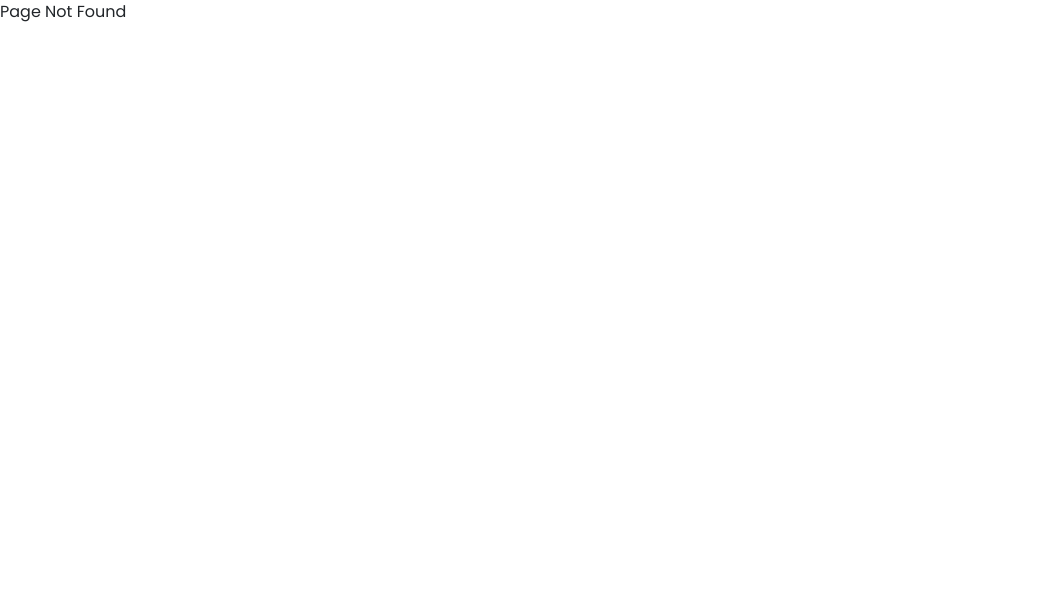
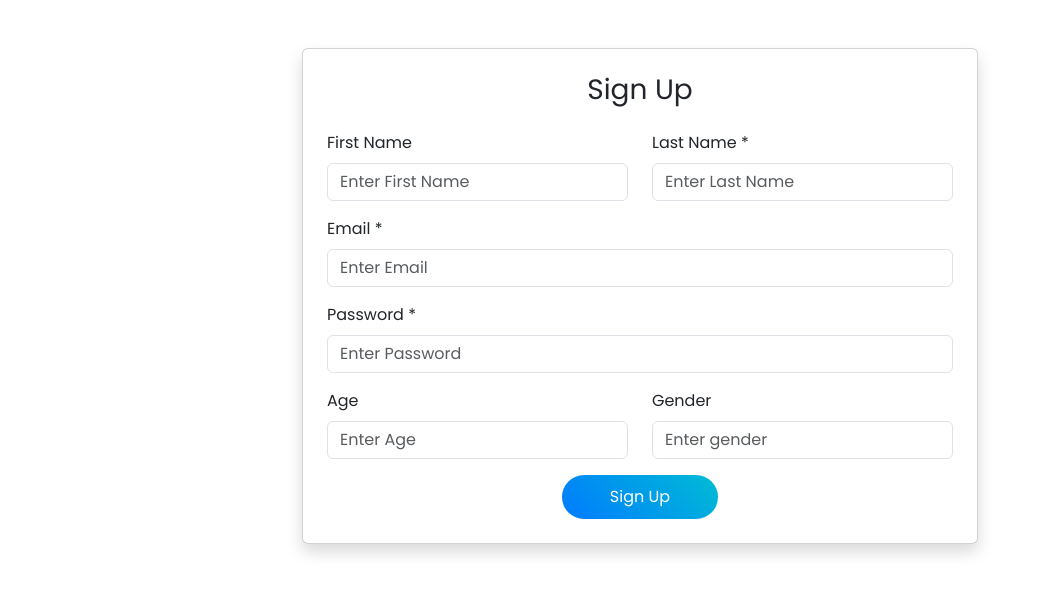
Before and after one commit to SupriyoGhoshal/Ai-BoneScanner, a React (Vite) app in the folder Frontend/: page /register in a window 1280 px wide. Before the commit this address had no page. Shown: the top 594 px of the page, without its empty margins (0-1043 px from the left). Built offline with nearby package versions, Linux system fonts and the light colour scheme.

Commit message:
Signup linked

```diff
--- a/Frontend/src/App.jsx
+++ b/Frontend/src/App.jsx
@@ -1,6 +1,7 @@
 import { useState } from 'react'
 import {BrowserRouter, Routes, Route} from "react-router-dom"
 import Home from './Home'
+import Signup from './Auth/Signup'
 
 function App() {
 
@@ -10,6 +11,7 @@ function App() {
         <Routes>
           <Route path="*" element={<div>Page Not Found</div>}></Route>
           <Route path="/" element={<Home/>}></Route>
+          <Route path='/register' element={<Signup/>}></Route>
         </Routes>
       </BrowserRouter>
     </>
--- a/Frontend/src/Auth/Signup.jsx
+++ b/Frontend/src/Auth/Signup.jsx
@@ -0,0 +1,85 @@
+function Signup() {
+    return (
+        <>
+            <div className="container my-5" style={{width: "700px"}}>
+                <div className="card shadow p-4">
+                    <h3 className="text-center mb-4">Sign Up</h3>
+                    <form>
+                        {/* First Name & Last Name */}
+                        <div className="row mb-3">
+                            <div className="col-md-6">
+                                <label htmlFor="firstName" className="form-label">First Name</label>
+                                <input
+                                    type="text"
+                                    className="form-control"
+                                    id="firstName"
+                                    placeholder="Enter First Name"
+                                />
+                            </div>
+                            <div className="col-md-6">
+                                <label htmlFor="lastName" className="form-label">Last Name *</label>
+                                <input
+                                    type="text"
+                                    className="form-control"
+                                    id="lastName"
+                                    placeholder="Enter Last Name"
+                                />
+                            </div>
+                        </div>
+
+                        {/* Email */}
+                        <div className="mb-3">
+                            <label htmlFor="email" className="form-label">Email *</label>
+                            <input
+                                type="email"
+                                className="form-control"
+                                id="email"
+                                placeholder="Enter Email"
+                            />
+                        </div>
+
+                        {/* Password */}
+                        <div className="mb-3">
+                            <label htmlFor="password" className="form-label">Password *</label>
+                            <input
+                                type="password"
+                                className="form-control"
+                                id="password"
+                                placeholder="Enter Password"
+                            />
+                        </div>
+
+                        {/* Age */}
+                        <div className="row mb-3">
+                            <div className="col-md-6">
+                                <label htmlFor="age" className="form-label">Age</label>
+                                <input
+                                    type="number"
+                                    className="form-control"
+                                    id="age"
+                                    placeholder="Enter Age"
+                                />
+                            </div>
+                            <div className="col-md-6">
+                                <label htmlFor="age" className="form-label">Gender</label>
+                                <input
+                                    type="text"
+                                    className="form-control"
+                                    id="age"
+                                    placeholder="Enter gender"
+                                />
+                            </div>
+                        </div>
+
+                        {/* Submit Button */}
+                        <div className="text-center">
+                            <button type="submit" className="btn btn-primary px-5">Sign Up</button>
+                        </div>
+                    </form>
+                </div>
+            </div>
+        </>
+    );
+}
+
+export default Signup;
--- a/Frontend/src/Components/Navbar.jsx
+++ b/Frontend/src/Components/Navbar.jsx
@@ -1,4 +1,5 @@
 import "./Navbar.css"
+import {Link} from "react-router-dom"
 
 function Navbar() {
     return (
@@ -28,7 +29,7 @@ function Navbar() {
           <a class="nav-link" href="#contact">Contact</a>
         </li>
         <li class="nav-item">
-          <a class="btn get-started-btn ms-3" href="#login">Get Started</a>
+          <Link to="/register" class="btn get-started-btn ms-3">Get Started</Link>
         </li>
       </ul>
     </div>
--- a/package.json
+++ /dev/null
@@ -1,5 +0,0 @@
-{
-  "dependencies": {
-    "react-router-dom": "^7.6.2"
-  }
-}
```
Also changed, not shown: 1 other file (tests, documents, lock files or other folders).
